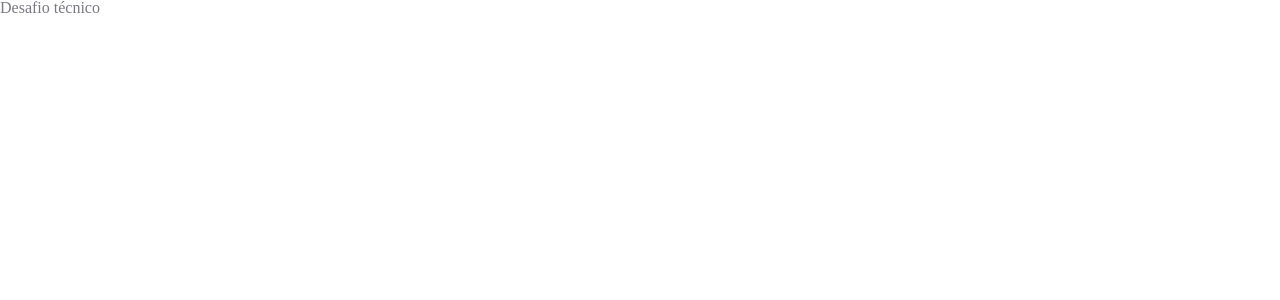
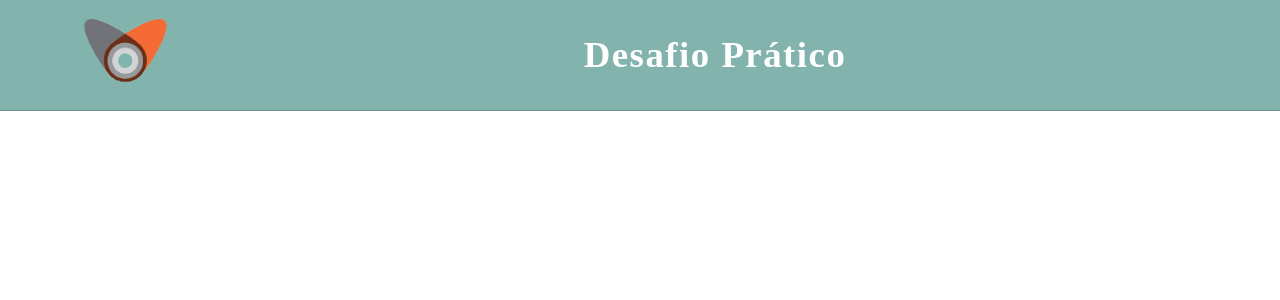
Before and after one commit to italoO13/desafio-pratico-alcoma, a React (Create React App) app: page / in a window 1280 px wide. Shown: the top 300 px of the page. Built offline with nearby package versions, Linux system fonts and the light colour scheme.

Commit message:
feat: header da page

```diff
--- a/src/App.jsx
+++ b/src/App.jsx
@@ -1,9 +1,10 @@
 import React from 'react';
 import Container from './App.styles';
+import Header from './Components/Header/Header';
 
 const App = () => (
   <Container>
-    <h1>Desafio técnico</h1>
+    <Header />
   </Container>
 );
 
--- /dev/null
+++ b/src/Components/Header/Header.jsx
@@ -0,0 +1,17 @@
+import React from 'react';
+import { Container, Wrapper, Nav } from './Header.styles';
+import logo from '../../imgs/logo.png';
+
+const Header = () => (
+  // eslint-disable-next-line react/jsx-filename-extension
+  <Container>
+    <Wrapper>
+      <img src={logo} alt="logo Vagalume" />
+    </Wrapper>
+    <Nav>
+      <h1>Desafio Prático</h1>
+    </Nav>
+  </Container>
+);
+
+export default Header;
--- /dev/null
+++ b/src/Components/Header/Header.styles.js
@@ -0,0 +1,31 @@
+import styled from 'styled-components';
+
+export const Container = styled.div`
+  background-color: #82B3AD;
+  display:flex;
+  padding: 10px 50px;
+  align-items: center;
+  justify-content:space-between;
+  border-bottom: 1px solid rgba(0,0,0,0.2);
+  height:90px;
+`;
+
+export const Wrapper = styled.div`
+  width: 150px;
+  img {
+    width:100%;
+  }
+`;
+
+export const Nav = styled.nav`
+  color: #FFF;
+  flex-grow:1;
+  display:flex;
+  align-items:center;
+  justify-content:center;
+  h1{
+    font-size: 2.3rem;
+    font-weight:600;
+    letter-spacing: 1.5px;
+  }
+`;
```
Also changed, not shown: src/imgs/logo.png (added).
